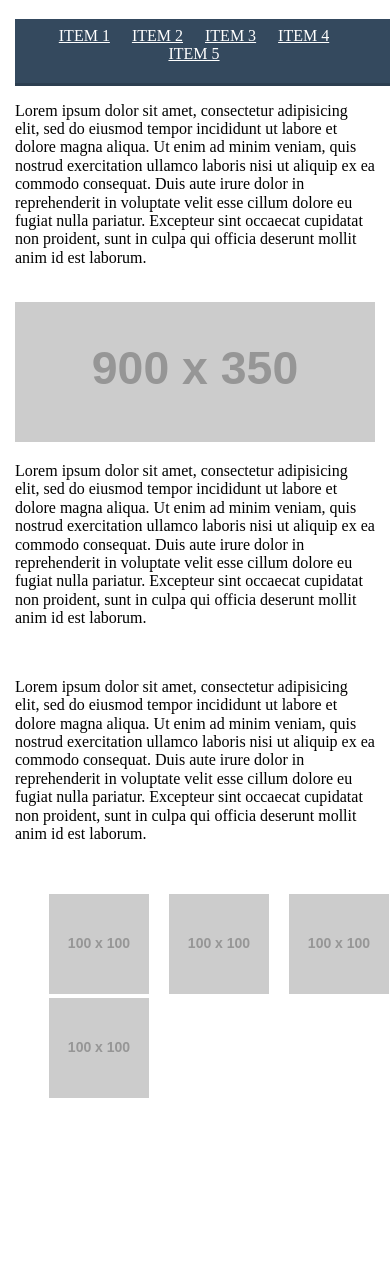
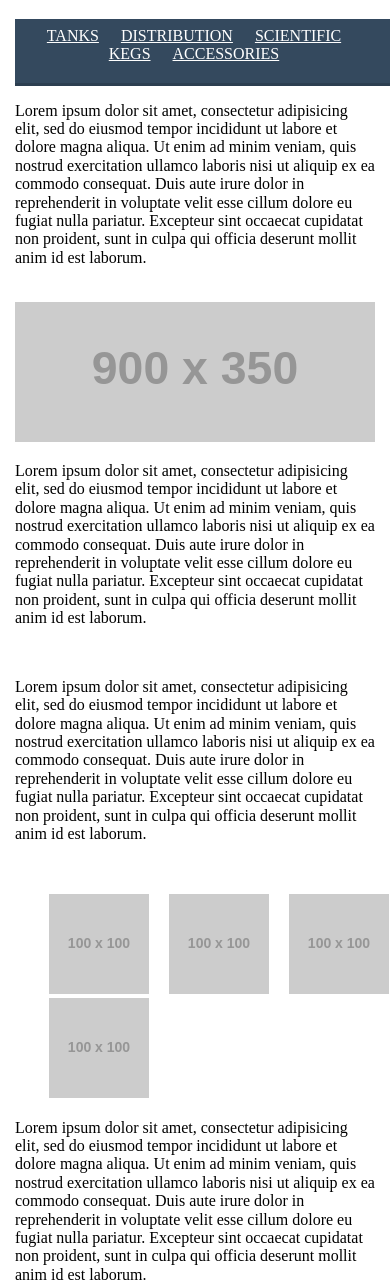
Before and after one commit to sarkispeha/responsive_web_design, a plain HTML site: page index.html in a window 390 px wide. Shown: the part 61-1345 px from the top of the page. Before the commit the page ends 1180 px from the top, so only its background shows below. Drawn offline with nearby package versions, Linux system fonts and the light colour scheme; placeholder pictures from the web are drawn by us.

Commit message:
nav bar media query bettered

```diff
--- a/index.html
+++ b/index.html
@@ -14,11 +14,11 @@
 	<div class="nav-container">
 		<nav>
 			<ul>
-				<li><a href="#">Item 1</a></li>
-				<li><a href="#">Item 2</a></li>
-				<li><a href="#">Item 3</a></li>
-				<li><a href="#">Item 4</a></li>
-				<li><a href="#">Item 5</a></li>
+				<li><a href="#">Tanks</a></li>
+				<li><a href="#">Distribution</a></li>
+				<li><a href="#">Scientific</a></li>
+				<li><a href="#">Kegs</a></li>
+				<li><a href="#">Accessories</a></li>
 			</ul>
 		</nav>
 	</div>
@@ -59,6 +59,14 @@
 		</ul>
 	</div>
 
+	<footer>
+		Lorem ipsum dolor sit amet, consectetur adipisicing elit, sed do eiusmod
+		tempor incididunt ut labore et dolore magna aliqua. Ut enim ad minim veniam,
+		quis nostrud exercitation ullamco laboris nisi ut aliquip ex ea commodo
+		consequat. Duis aute irure dolor in reprehenderit in voluptate velit esse
+		cillum dolore eu fugiat nulla pariatur. Excepteur sint occaecat cupidatat non
+		proident, sunt in culpa qui officia deserunt mollit anim id est laborum.
+	</footer>
 
 
 	</div>
--- a/main.css
+++ b/main.css
@@ -36,7 +36,7 @@
 	color:white;
 }
 
-@media screen and (max-width: 450px) {
+@media screen and (max-width: 635px) {
 	.nav-container {
 		height: 3em;
 	}
```
